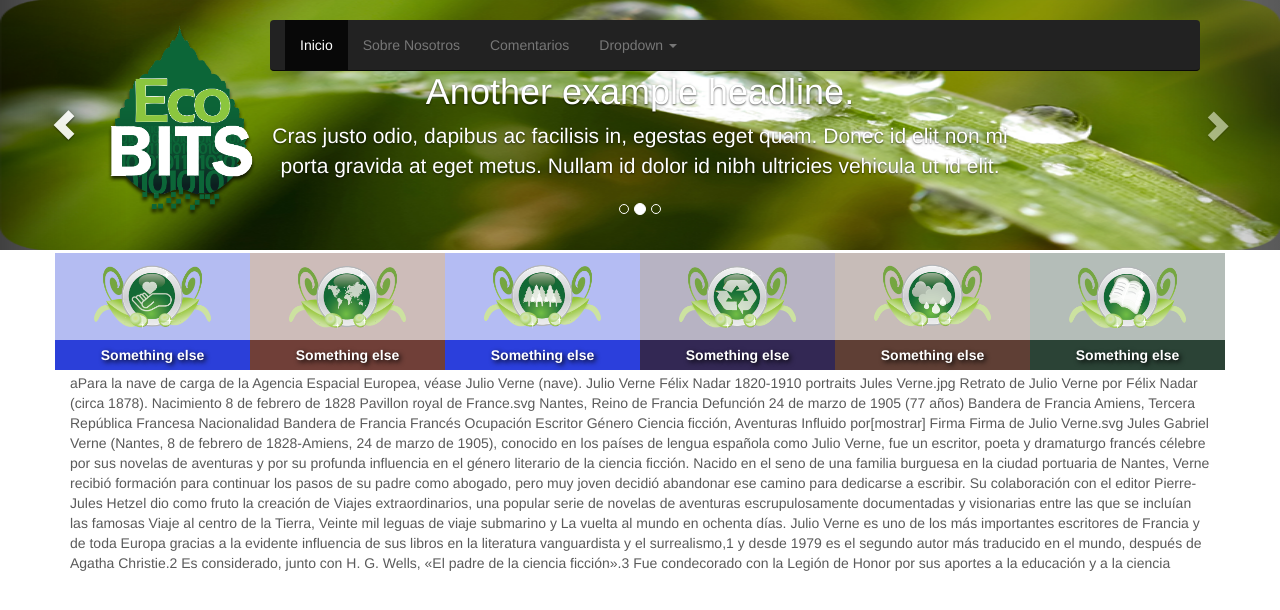
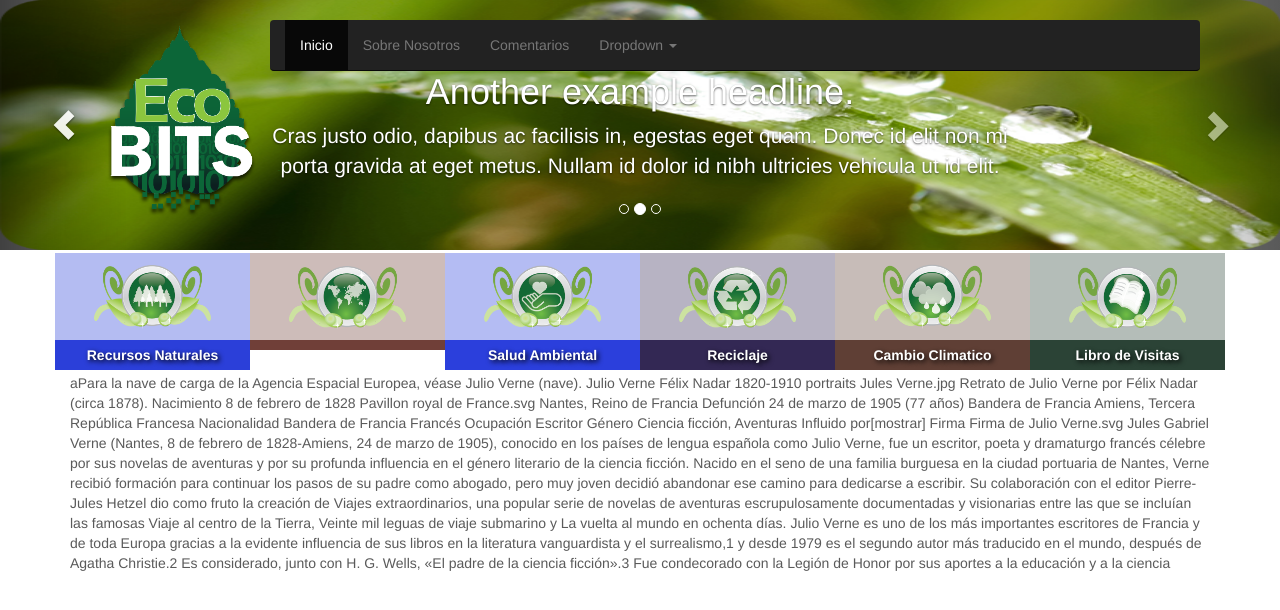
Before and after one commit to AltaConsejeriaTIC/ecobits, a PHP site: page /home.php in a window 1280 px wide. Shown: the top 610 px of the page. Run offline with PHP 8.4, Linux system fonts and the light colour scheme; the visitor is signed in with stand-in values (Sample User, id 1).

Commit message:
[dev] Modificando template

```diff
--- a/comun/template.php
+++ b/comun/template.php
@@ -46,28 +46,28 @@
   <div class="container">
  <div class="row placeholders">
       <div class="col-xs-4 col-sm-2 placeholder _menu2 m1">
-        <img class="img-responsive"  src="img/salud.png">
-        <div>Something else</div>
+        <img class="img-responsive"  src="img/recu.png">
+        <div>Recursos Naturales</div>
       </div>
       <div class="col-xs-4 col-sm-2 placeholder _menu2 m2">
        <img class="img-responsive "  src="img/cam.png">
-        <div class="">Something else</div>
+        <div class=""></div>
       </div>
       <div class="col-xs-4 col-sm-2 placeholder _menu2 m3">
-         <img class="img-responsive" src="img/recu.png">
-        <div class="">Something else</div>
+         <img class="img-responsive" src="img/salud.png">
+        <div class="">Salud Ambiental</div>
       </div>
       <div class="col-xs-4 col-sm-2 placeholder _menu2 m4">
           <img class="img-responsive "  src="img/reci.png">
-        <div class="">Something else</div>
+        <div class="">Reciclaje</div>
       </div>
        <div class="col-xs-4 col-sm-2 placeholder _menu2 m5">
          <img class="img-responsive "  src="img/clima.png">
-        <div class="">Something else</div>
+        <div class="">Cambio Climatico</div>
       </div>
        <div class="col-xs-4 col-sm-2 placeholder _menu2 m6">
         <img class="img-responsive "  src="img/book.png">
-        <div class="">Something else</div>
+        <div class="">Libro de Visitas</div>
       </div>
     </div>
   </div>
```
